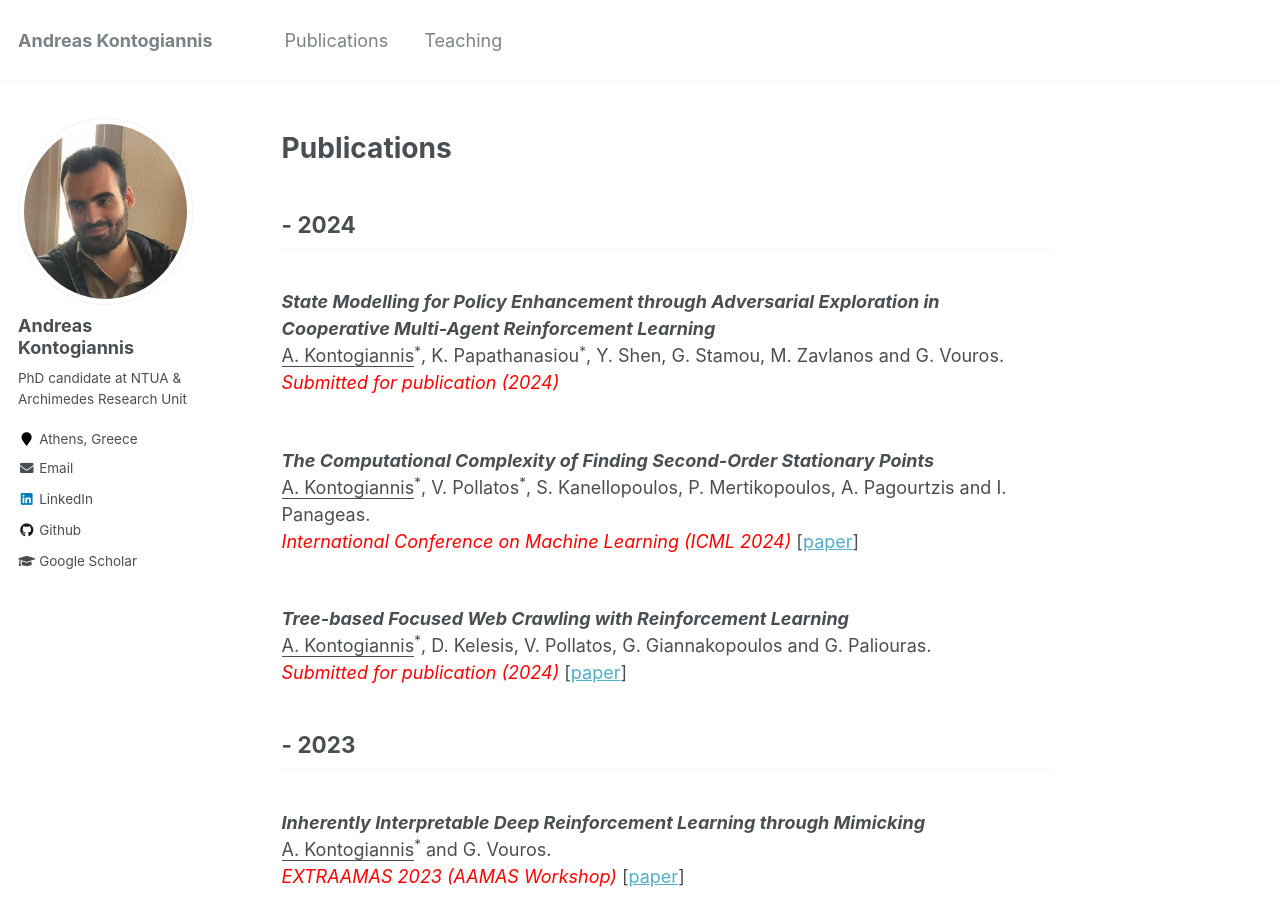
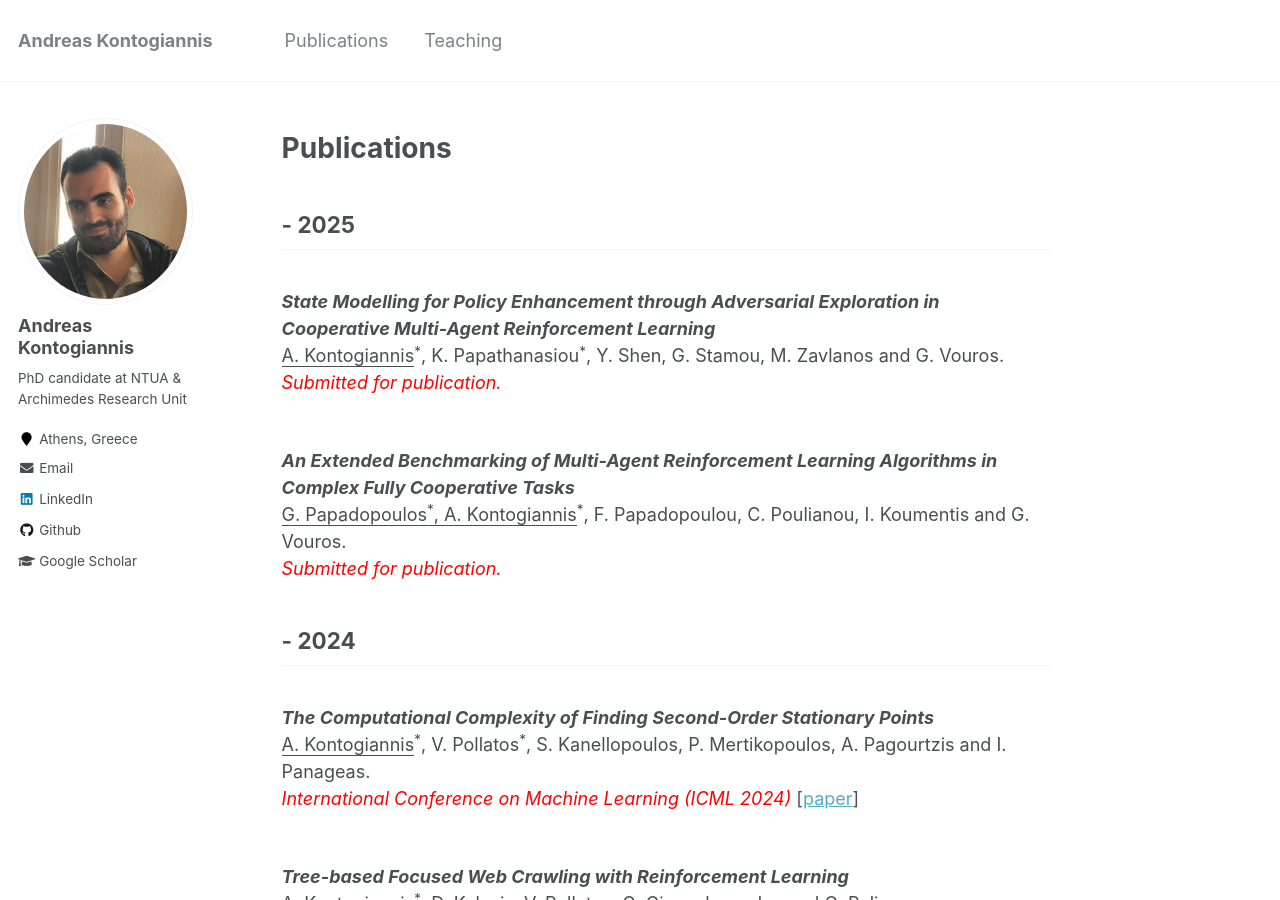
Before and after one commit to ddaedalus/ddaedalus.github.io, a Jekyll site: the page built from _pages/publications.md, in a window 1280 px wide and 900 px high. Built offline with Jekyll 4.4.1, drawn with Linux system fonts in a browser that asks for light colours.

Commit message:
Update publications.md

```diff
--- a/_pages/publications.md
+++ b/_pages/publications.md
@@ -9,14 +9,22 @@ redirect_from:
 
 # Publications
 
-## - 2024
+## - 2025
 <br/>
 <i><b> State Modelling for Policy Enhancement through Adversarial Exploration in Cooperative Multi-Agent Reinforcement Learning </b> </i>
 <br/>
 <u>A. Kontogiannis</u><sup>*</sup>, K. Papathanasiou<sup>*</sup>, Y. Shen, G. Stamou, M. Zavlanos and G. Vouros.
 <br/>
-_<font color="red">Submitted for publication (2024)</font>_
+_<font color="red">Submitted for publication.</font>_
 
+<br/>
+<i><b> An Extended Benchmarking of Multi-Agent Reinforcement Learning Algorithms in Complex Fully Cooperative Tasks </b> </i>
+<br/>
+<u>G. Papadopoulos<sup>*</sup>, A. Kontogiannis</u><sup>*</sup>, F. Papadopoulou, C. Poulianou, I. Koumentis and G. Vouros.
+<br/>
+_<font color="red">Submitted for publication.</font>_
+
+## - 2024
 
 <br/>
 <i><b> The Computational Complexity of Finding Second-Order Stationary Points </b> </i>
```
